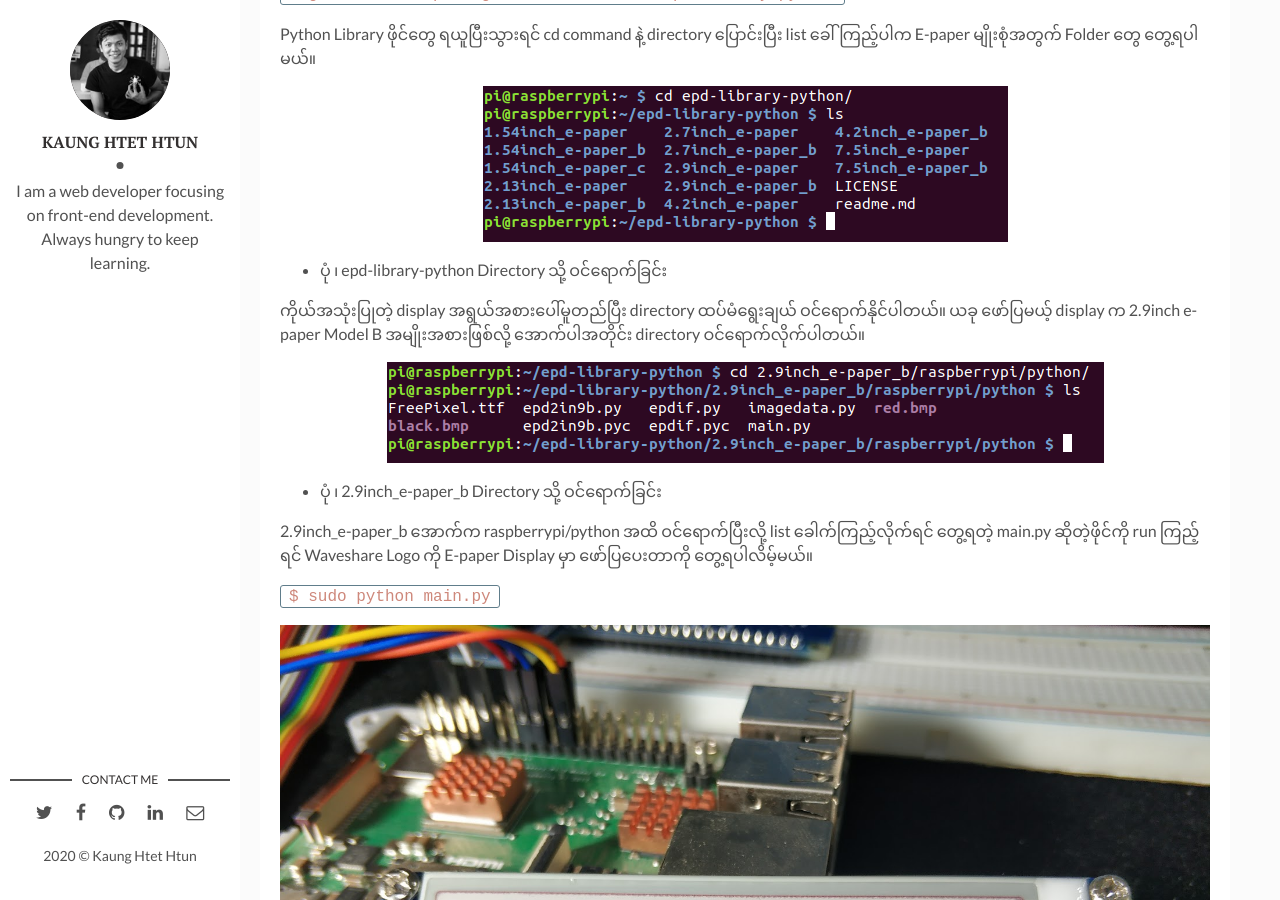
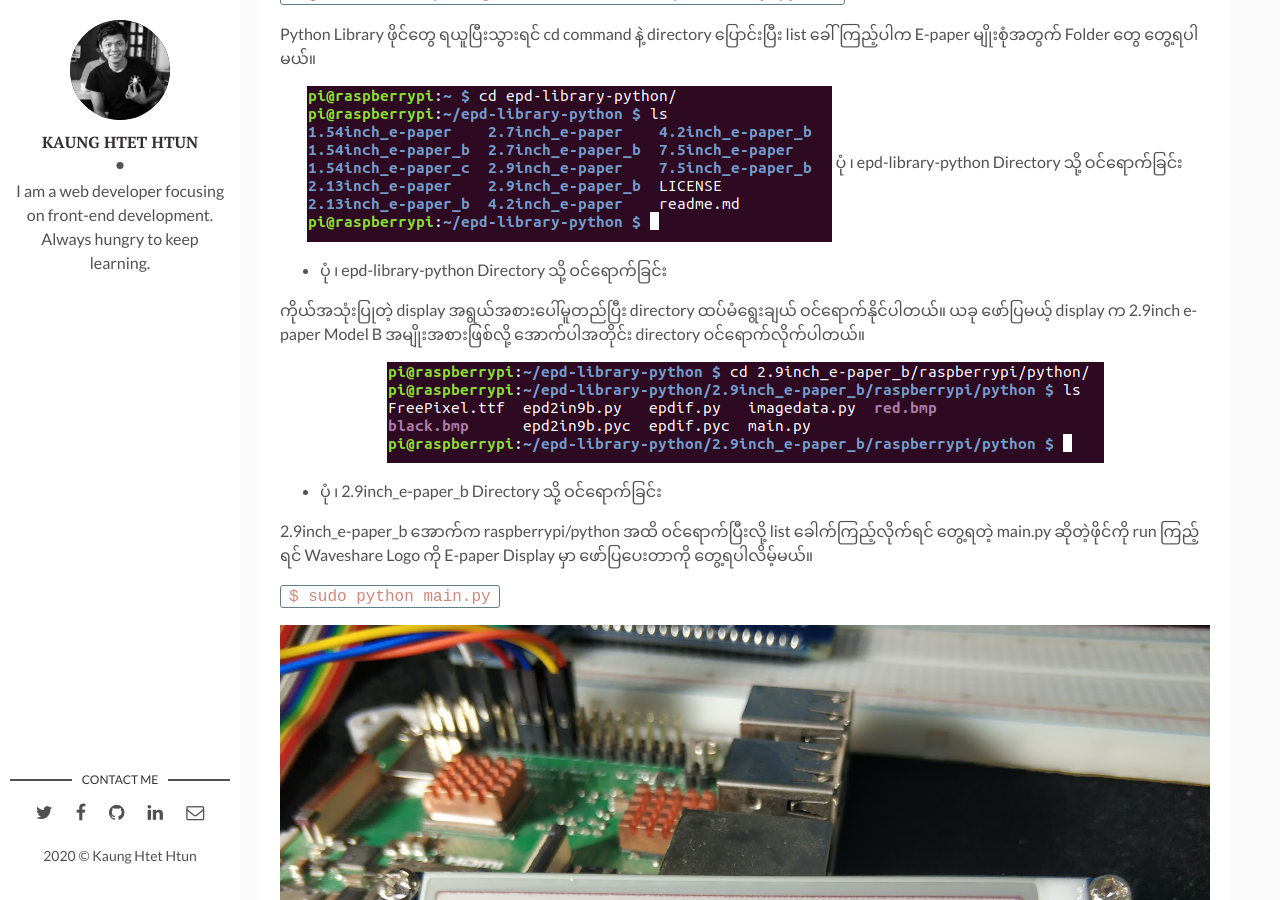
Before and after one commit to kogyikaunghtet/kogyikaunghtet.github.io, a Jekyll site: the page built from _posts/2020-02-15-e-paper-rpi.markdown, in a window 1280 px wide and 900 px high, scrolled down 2681 px. Built offline with Jekyll 4.4.1, drawn with Linux system fonts in a browser that asks for light colours; comment, search, counter and statistics services are not loaded.

Commit message:
Initial commit

```diff
--- a/_posts/2020-02-15-e-paper-rpi.markdown
+++ b/_posts/2020-02-15-e-paper-rpi.markdown
@@ -40,6 +40,7 @@ Python Library ဖိုင်တွေ ရယူပြီးသွားရင
 
 <p align="center">
 <img src="/assets/img/EPD/cli1.png">
+<a>ပုံ ၊ epd-library-python Directory သို့ ဝင်ရောက်ခြင်း</a>
 </p>
 
 * ပုံ ၊ epd-library-python Directory သို့ ဝင်ရောက်ခြင်း
```
